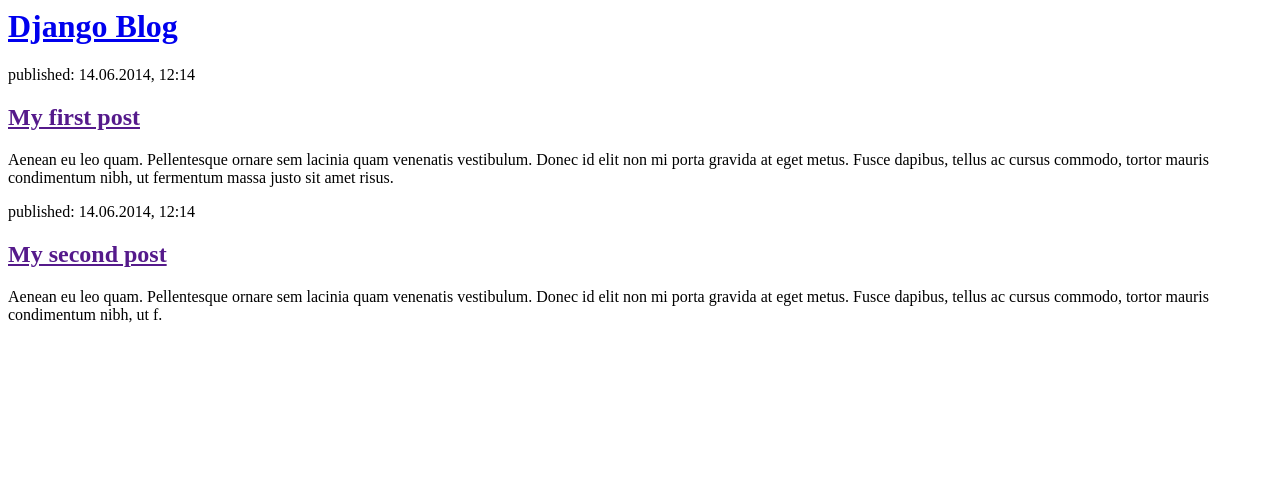
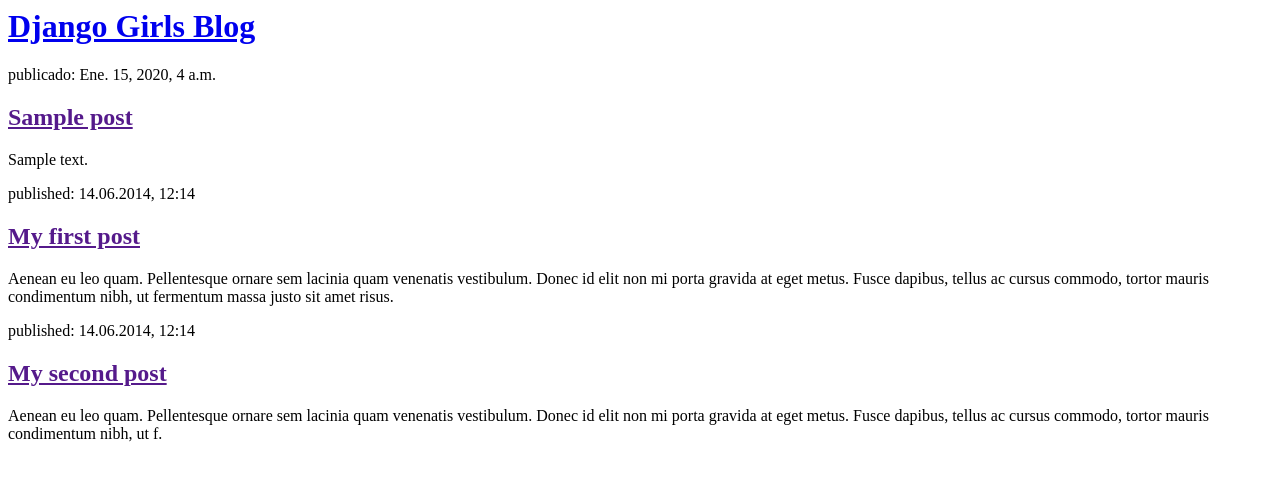
Before and after one commit to acifuentes8/my-first-blog, a Django app: template blog/templates/blog/post_list.html in a window 1280 px wide. Shown: the top 481 px of the page. Run offline with Django 3.2, Linux system fonts and the light colour scheme; the template is opened without the code that fills it: values that come from a table or form of the project are taken from there, others are empty; tables that the repository leaves empty hold one stand-in row (values such as "Sample post").

Commit message:
Templates modificados para mostrar post desde base de datos.

```diff
--- a/blog/templates/blog/post_list.html
+++ b/blog/templates/blog/post_list.html
@@ -4,8 +4,16 @@
     </head>
     <body>
         <div>
-            <h1><a href="/">Django Blog</a></h1>
+            <h1><a href="/">Django Girls Blog</a></h1>
         </div>
+
+        {% for post in posts %}
+            <div>
+                <p> publicado: {{ post.published_date }}</p>
+                <h2><a href="">{{ post.title }}</a></h2>
+                <p>{{ post.text|linebreaksbr }}</p>
+            </div>
+        {% endfor %}
 
         <div>
             <p>published: 14.06.2014, 12:14</p>
--- a/blog/views.py
+++ b/blog/views.py
@@ -1,5 +1,7 @@
 from django.shortcuts import render
+from django.utils import timezone
+from .models import Post
 
-# Create your views here.
 def post_list(request):
+    posts = Post.objects.filter(published_date__lte=timezone.now()).order_by('published_date')
     return render(request, 'blog/post_list.html', {})
```
